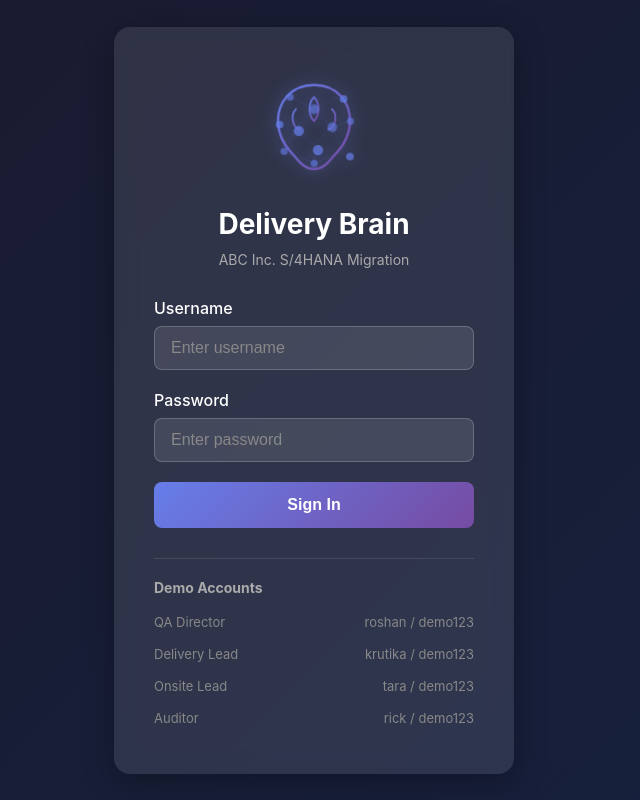
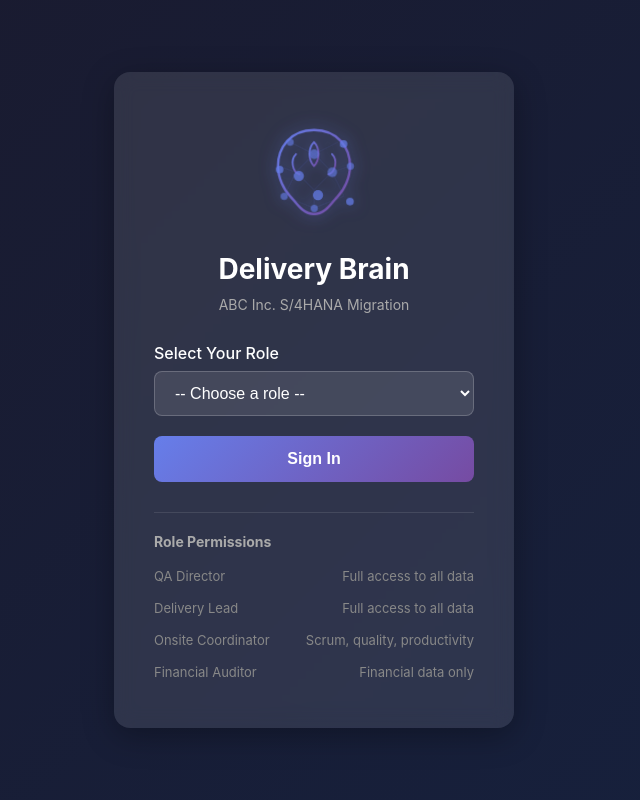
Before and after one commit to shubhashissengupta-senu/project-kg-chatbot, a FastAPI app: page /login in a window 1280 px wide. Shown: the whole page, without its empty margins (326-966 px from the left). Run offline with FastAPI, Linux system fonts and the light colour scheme.

Commit message:
Simplify login with role dropdown and update passwords
- Replace username/password fields with role dropdown
- Roles: QA Director, Delivery Lead, Onsite Coordinator, Financial Auditor
- Show role description with permissions on selection
- Change all passwords to Acc1234$$
- Redirect to Dashboard after login
- Show role permissions summary instead of credentials

Co-Authored-By: Claude Opus 4.6 <noreply@anthropic.com>

```diff
--- a/ui/templates/login.html
+++ b/ui/templates/login.html
@@ -94,6 +94,34 @@
             font-size: 13px;
             color: #888;
         }
+        .role-description {
+            background: rgba(102, 126, 234, 0.1);
+            border: 1px solid rgba(102, 126, 234, 0.3);
+            border-radius: 8px;
+            padding: 12px 16px;
+            margin-bottom: 20px;
+            font-size: 13px;
+            line-height: 1.5;
+            display: none;
+        }
+        .role-description.visible {
+            display: block;
+        }
+        .role-description .role-title {
+            font-weight: 600;
+            color: #667eea;
+            margin-bottom: 6px;
+        }
+        .role-description .role-access {
+            color: #aaa;
+        }
+        select {
+            cursor: pointer;
+        }
+        select:focus {
+            outline: none;
+            border-color: #667eea;
+        }
         .brain-container {
             display: flex;
             justify-content: center;
@@ -189,31 +217,87 @@
 
         <form id="loginForm">
             <div class="form-group">
-                <label>Username</label>
-                <input type="text" id="username" placeholder="Enter username" required>
+                <label>Select Your Role</label>
+                <select id="roleSelect" required>
+                    <option value="">-- Choose a role --</option>
+                    <option value="qa_director">QA Director</option>
+                    <option value="delivery_lead">Delivery Lead</option>
+                    <option value="onsite_lead">Onsite Coordinator</option>
+                    <option value="auditor">Financial Auditor</option>
+                </select>
             </div>
-            <div class="form-group">
-                <label>Password</label>
-                <input type="password" id="password" placeholder="Enter password" required>
-            </div>
+            <div class="role-description" id="roleDescription"></div>
             <button type="submit">Sign In</button>
         </form>
 
         <div class="roles-info">
-            <h3>Demo Accounts</h3>
-            <div class="role-item"><span>QA Director</span><span>roshan / demo123</span></div>
-            <div class="role-item"><span>Delivery Lead</span><span>krutika / demo123</span></div>
-            <div class="role-item"><span>Onsite Lead</span><span>tara / demo123</span></div>
-            <div class="role-item"><span>Auditor</span><span>rick / demo123</span></div>
+            <h3>Role Permissions</h3>
+            <div class="role-item"><span>QA Director</span><span>Full access to all data</span></div>
+            <div class="role-item"><span>Delivery Lead</span><span>Full access to all data</span></div>
+            <div class="role-item"><span>Onsite Coordinator</span><span>Scrum, quality, productivity</span></div>
+            <div class="role-item"><span>Financial Auditor</span><span>Financial data only</span></div>
         </div>
     </div>
 
     <script>
+        // Role to username mapping
+        const roleUsers = {
+            'qa_director': 'roshan',
+            'delivery_lead': 'krutika',
+            'onsite_lead': 'tara',
+            'auditor': 'rick'
+        };
+
+        // Role descriptions
+        const roleDescriptions = {
+            'qa_director': {
+                title: 'QA Director',
+                access: 'Full access to all project data including scrum meetings, client reviews, QA reviews, finance reviews, quality metrics, and simulation capabilities.'
+            },
+            'delivery_lead': {
+                title: 'Delivery Lead',
+                access: 'Full access to all project data including scrum meetings, client reviews, QA reviews, finance reviews, productivity metrics, and forecasting.'
+            },
+            'onsite_lead': {
+                title: 'Onsite Coordinator',
+                access: 'Access to scrum meetings, team information, risks, defects, change requests, quality and productivity metrics. No financial data access.'
+            },
+            'auditor': {
+                title: 'Financial Auditor',
+                access: 'Access to finance reviews, financial metrics, change request values, and forecasts. Limited access to operational data.'
+            }
+        };
+
+        // Show role description on selection
+        document.getElementById('roleSelect').addEventListener('change', function() {
+            const descDiv = document.getElementById('roleDescription');
+            const role = this.value;
+
+            if (role && roleDescriptions[role]) {
+                descDiv.innerHTML = `
+                    <div class="role-title">${roleDescriptions[role].title}</div>
+                    <div class="role-access">${roleDescriptions[role].access}</div>
+                `;
+                descDiv.classList.add('visible');
+            } else {
+                descDiv.classList.remove('visible');
+            }
+        });
+
+        // Handle login
         document.getElementById('loginForm').addEventListener('submit', async (e) => {
             e.preventDefault();
-            const username = document.getElementById('username').value;
-            const password = document.getElementById('password').value;
+            const role = document.getElementById('roleSelect').value;
             const errorDiv = document.getElementById('error');
+
+            if (!role) {
+                errorDiv.textContent = 'Please select a role to continue.';
+                errorDiv.style.display = 'block';
+                return;
+            }
+
+            const username = roleUsers[role];
+            const password = 'Acc1234$$';
 
             try {
                 const response = await fetch('/api/auth/login', {
@@ -226,7 +310,7 @@
                 if (data.success) {
                     localStorage.setItem('session_id', data.session_id);
                     localStorage.setItem('user', JSON.stringify(data.user));
-                    window.location.href = '/chat';
+                    window.location.href = '/dashboard';
                 } else {
                     errorDiv.textContent = data.message;
                     errorDiv.style.display = 'block';
```
Also changed, not shown: src/auth/roles.py (+4 -4 lines).
